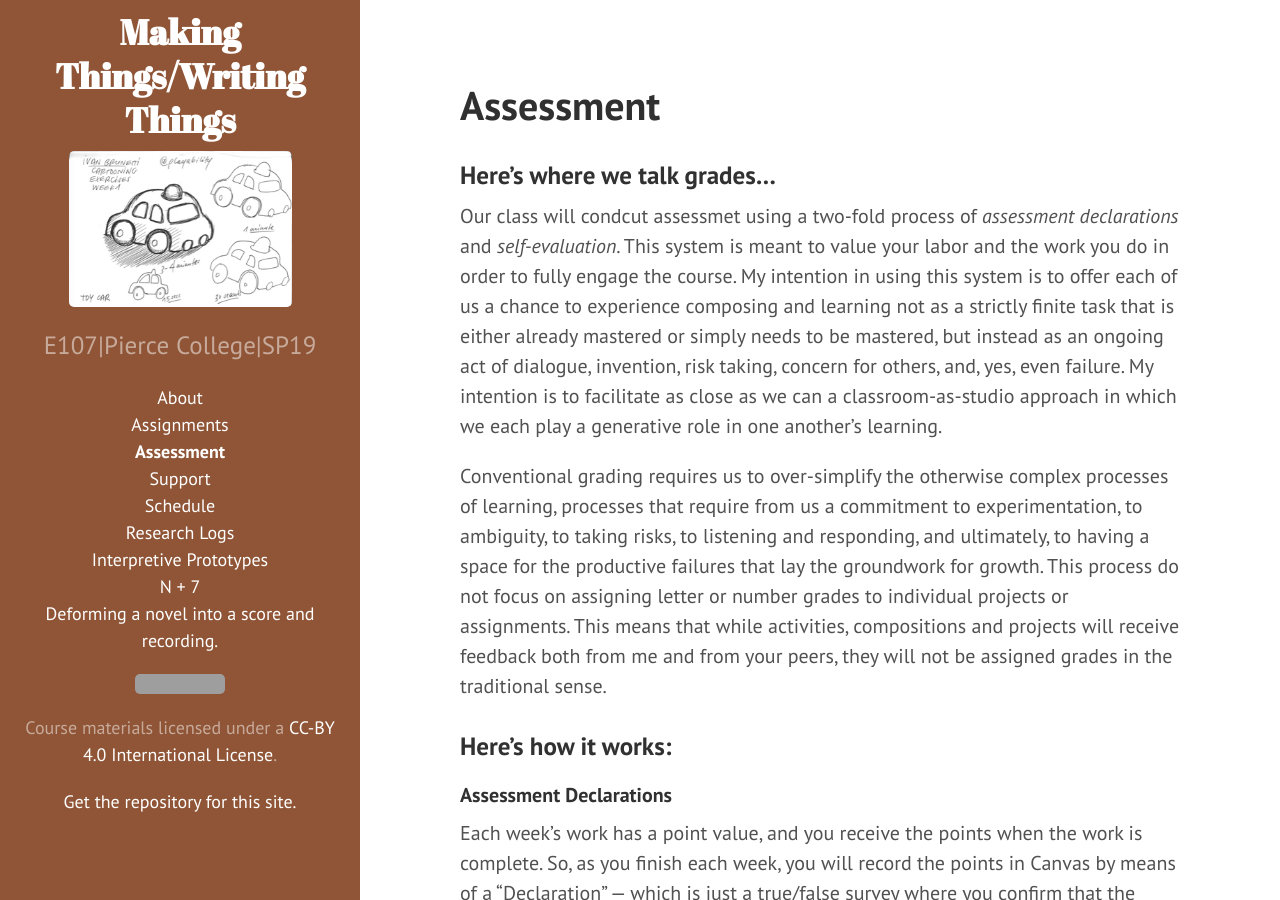
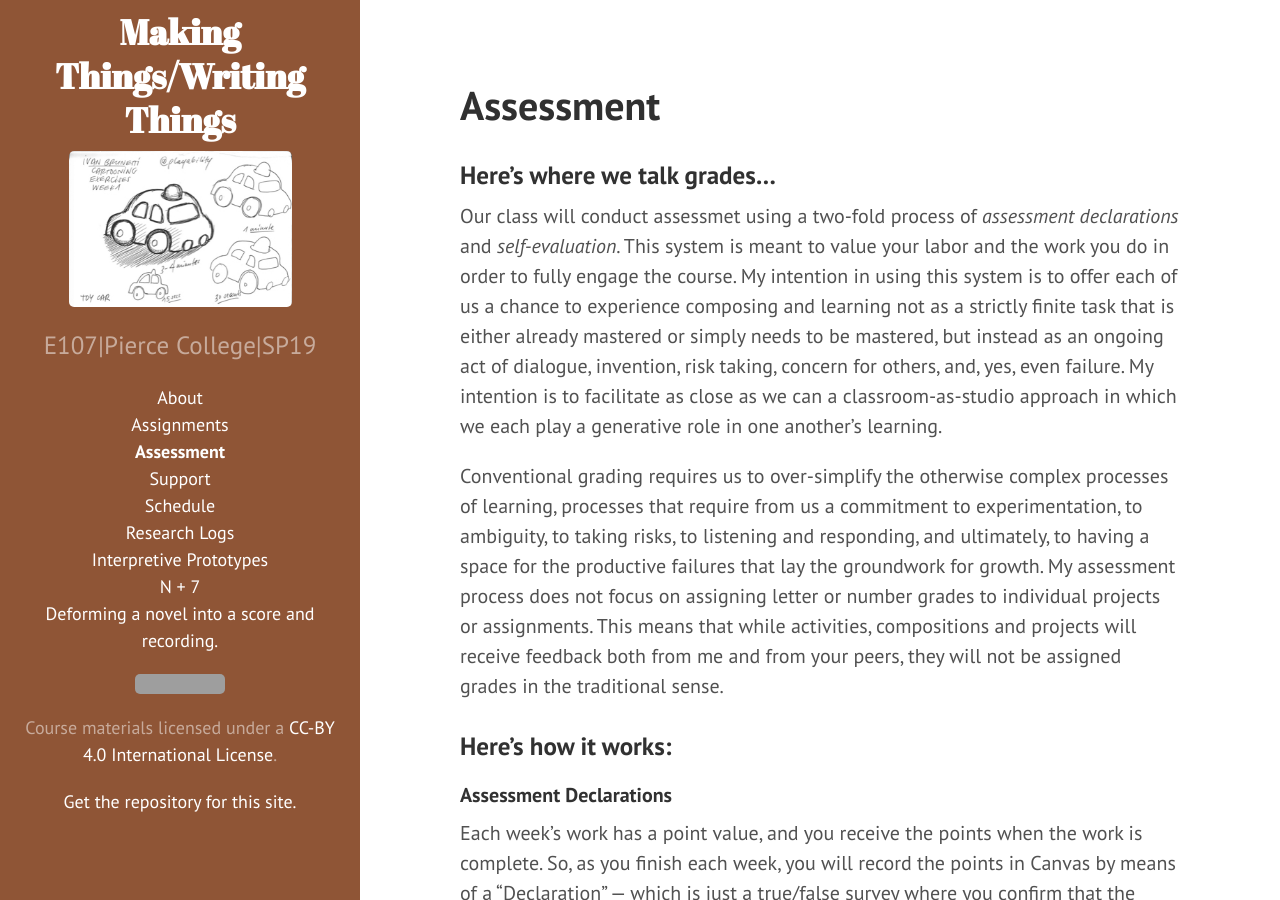
Before and after one commit to jloan/e101v1, a Jekyll site: the page built from 02assessment.md, in a window 1280 px wide and 900 px high. Built offline with Jekyll 4.4.1, drawn with Linux system fonts in a browser that asks for light colours; grey boxes are pictures that could not be loaded.

Commit message:
Update 02assessment.md

```diff
--- a/02assessment.md
+++ b/02assessment.md
@@ -6,9 +6,9 @@ permalink: /assessment/
 
 ### Here’s where we talk grades…
 
-Our class will condcut assessmet using a two-fold process of *assessment declarations* and *self-evaluation*. This system is meant to value your labor and the work you do in order to fully engage the course. My intention in using this system is to offer each of us a chance to experience composing and learning not as a strictly finite task that is either already mastered or simply needs to be mastered, but instead as an ongoing act of dialogue, invention, risk taking, concern for others, and, yes, even failure. My intention is to facilitate as close as we can a classroom-as-studio approach in which we each play a generative role in one another’s learning.
+Our class will conduct assessmet using a two-fold process of *assessment declarations* and *self-evaluation*. This system is meant to value your labor and the work you do in order to fully engage the course. My intention in using this system is to offer each of us a chance to experience composing and learning not as a strictly finite task that is either already mastered or simply needs to be mastered, but instead as an ongoing act of dialogue, invention, risk taking, concern for others, and, yes, even failure. My intention is to facilitate as close as we can a classroom-as-studio approach in which we each play a generative role in one another’s learning.
 
-Conventional grading requires us to over-simplify the otherwise complex processes of learning, processes that require from us a commitment to experimentation, to ambiguity, to taking risks, to listening and responding, and ultimately, to having a space for the productive failures that lay the groundwork for growth. This process do not focus on assigning letter or number grades to individual projects or assignments. This means that while activities, compositions and projects will receive feedback both from me and from your peers, they will not be assigned grades in the traditional sense.
+Conventional grading requires us to over-simplify the otherwise complex processes of learning, processes that require from us a commitment to experimentation, to ambiguity, to taking risks, to listening and responding, and ultimately, to having a space for the productive failures that lay the groundwork for growth. My assessment process does not focus on assigning letter or number grades to individual projects or assignments. This means that while activities, compositions and projects will receive feedback both from me and from your peers, they will not be assigned grades in the traditional sense.
 
 ### Here's how it works:
 
```
